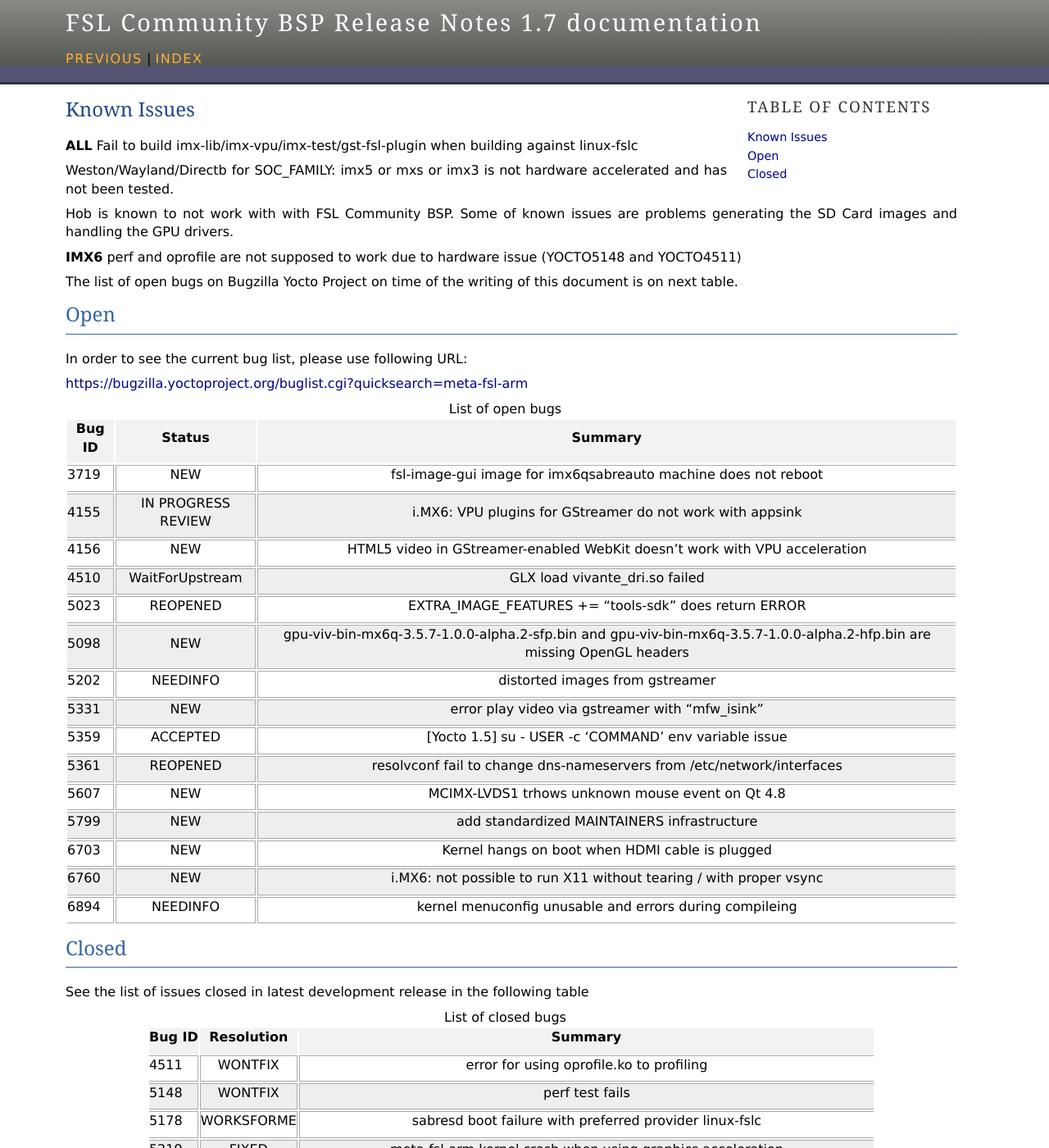
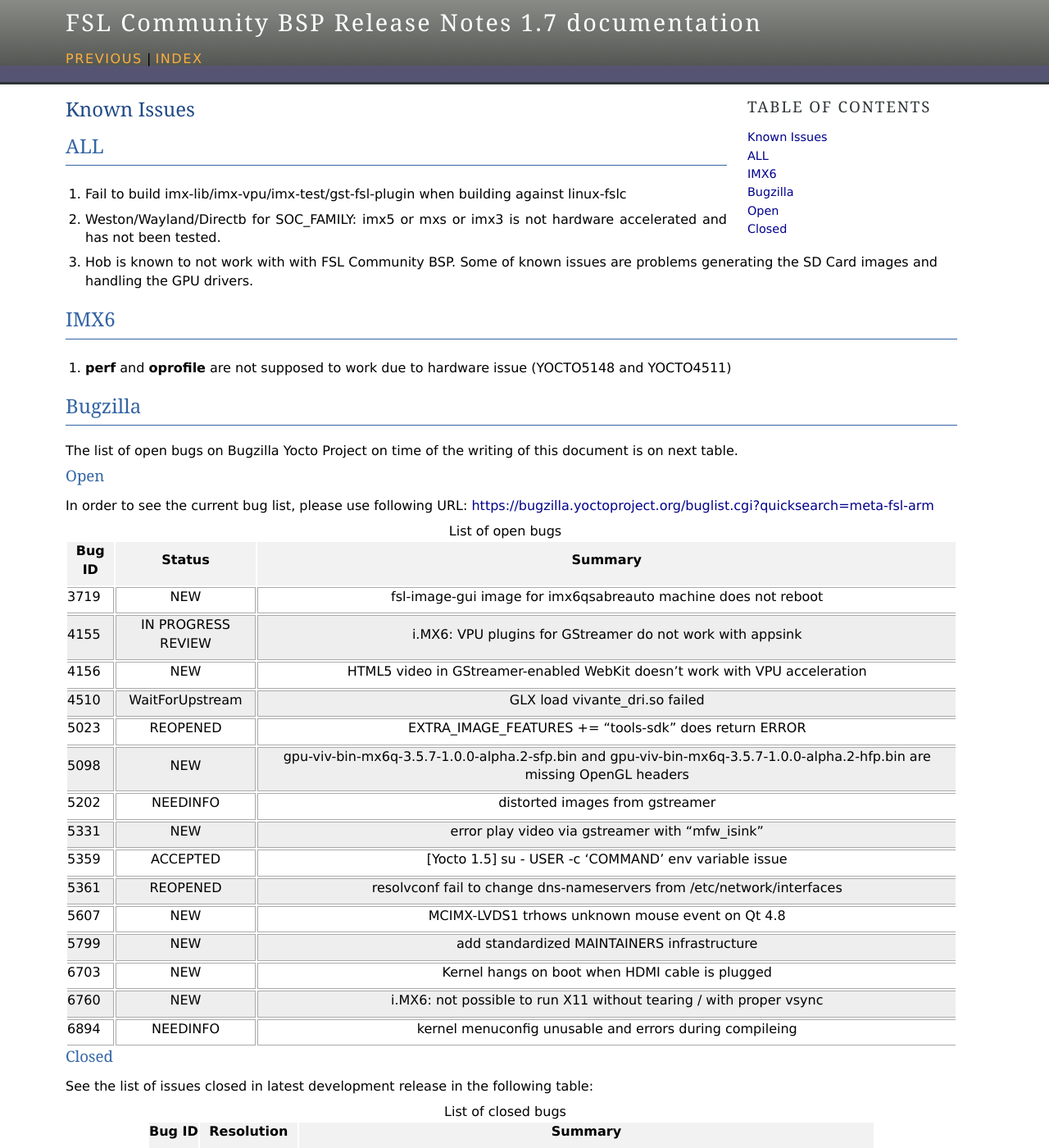
Before and after one commit to Freescale/Documentation, a Sphinx documentation site: the page built from release-notes/source/known-issues.rst, in a window 1280 px wide and 1400 px high. Shown: the whole window at 82% size. Built offline with Sphinx 7.4.7, drawn with Linux system fonts in a browser that asks for light colours; some of the changed lines change nothing that is shown.

Commit message:
RN: Rearrange sections for known-issue file
-Make text to fit 80 columns
-Add a Bugzilla super-section for open/closed bugs
-Fix the section levels accordingly

Signed-off-by: Daiane Angolini <daiane.angolini@freescale.com>

```diff
--- a/release-notes/source/known-issues.rst
+++ b/release-notes/source/known-issues.rst
@@ -1,27 +1,35 @@
 .. include:: variables.inc
 
+************
 Known Issues
-============
+************
 
 .. only:: html
 
-   **ALL** Fail to build imx-lib/imx-vpu/imx-test/gst-fsl-plugin when building against linux-fslc
+   ALL
+   ===
+   1. Fail to build imx-lib/imx-vpu/imx-test/gst-fsl-plugin when building
+      against linux-fslc
 
-   Weston/Wayland/Directb for SOC_FAMILY: imx5 or mxs or imx3 is not hardware accelerated and
-   has not been tested.
+   2. Weston/Wayland/Directb for SOC_FAMILY: imx5 or mxs or imx3 is not
+      hardware accelerated and has not been tested.
 
-   Hob is known to not work with with |project_name|. Some of known issues are
-   problems generating the SD Card images and handling the GPU drivers.
+   3. Hob is known to not work with with |project_name|. Some of known issues
+      are problems generating the SD Card images and handling the GPU drivers.
 
-   **IMX6** perf and oprofile are not supposed to work due to hardware issue (YOCTO5148 and YOCTO4511)
+   IMX6
+   ====
+   1. **perf** and **oprofile** are not supposed to work due to hardware issue
+      (YOCTO5148 and YOCTO4511)
 
-   The list of open bugs on Bugzilla Yocto Project on time of the writing of this document
-   is on next table.
+   Bugzilla
+   ========
+   The list of open bugs on Bugzilla Yocto Project on time of the writing of
+   this document is on next table.
 
    Open
    ----
    In order to see the current bug list, please use following URL:
-
    https://bugzilla.yoctoproject.org/buglist.cgi?quicksearch=meta-fsl-arm
 
    .. table:: List of open bugs
@@ -30,7 +38,8 @@
 
    Closed
    ------
-   See the list of issues closed in latest development release in the following table
+   See the list of issues closed in latest development release in the following
+   table:
 
    .. table:: List of closed bugs
 
@@ -38,7 +47,8 @@
 
 .. only:: not html
 
-   The list of known issues for the |project_name| can be seen at the following URL:
+   The list of known issues for the |project_name| can be seen at the following
+   URL:
 
    https://bugzilla.yoctoproject.org/buglist.cgi?quicksearch=meta-fsl-arm
 
```
